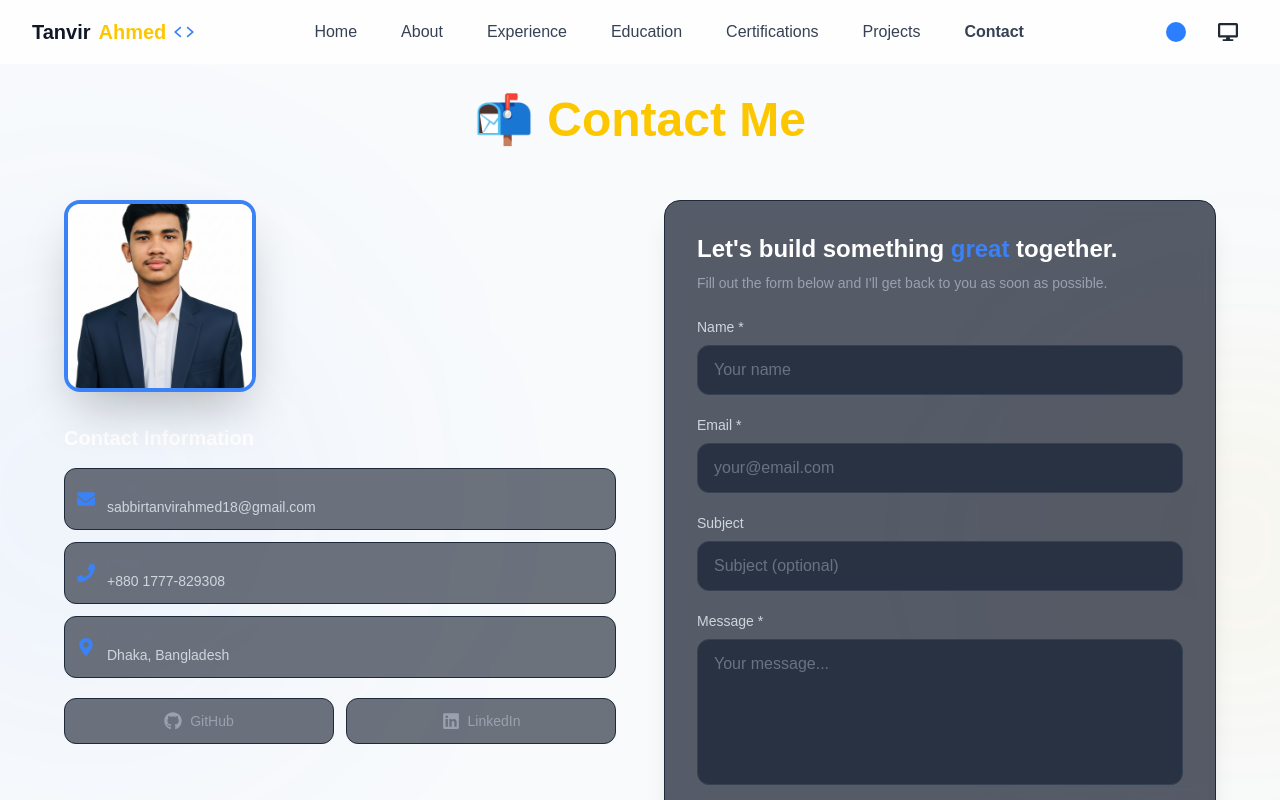
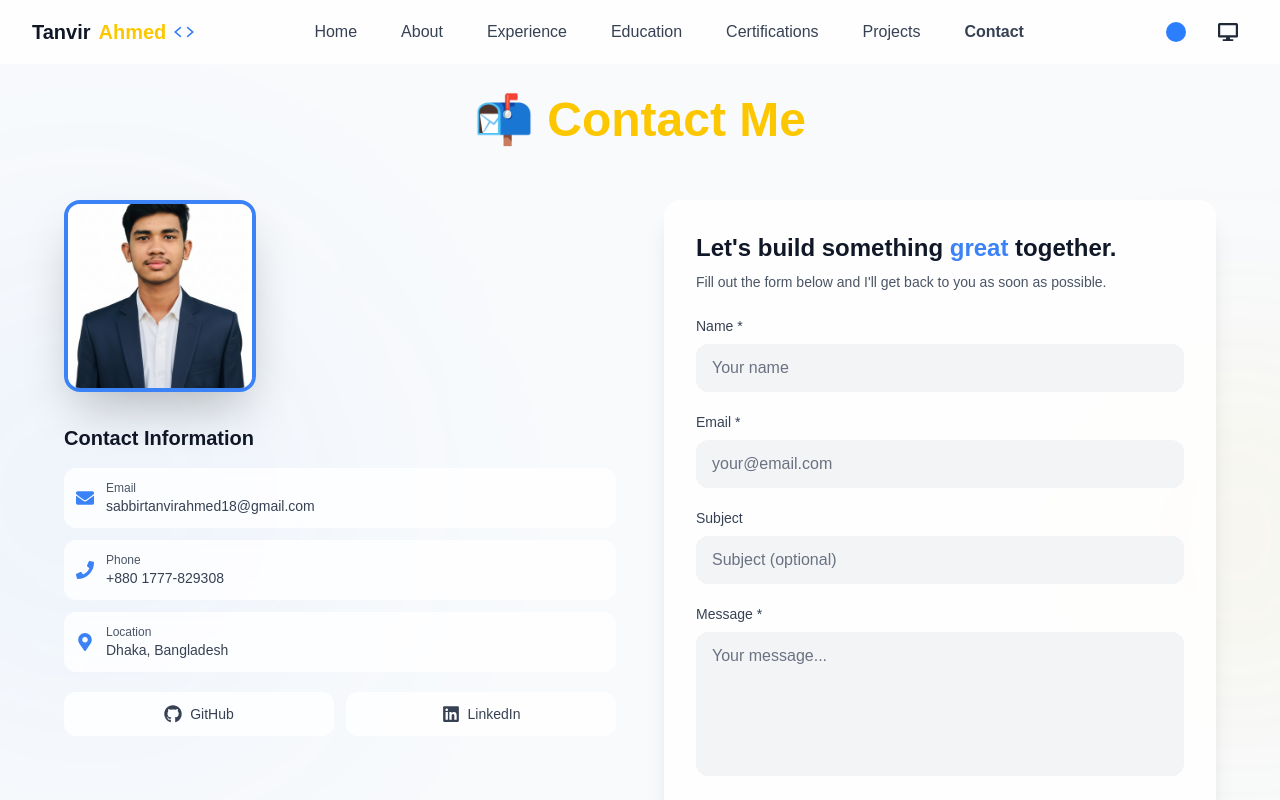
Before and after one commit to sabbirtanvir13/My-Protfolio, a React (Vite) app: page /contact in a window 1280 px wide. Built offline with nearby package versions, Linux system fonts and the light colour scheme.

Commit message:
Add light theme support to all sections

```diff
--- a/src/components/Footer.jsx
+++ b/src/components/Footer.jsx
@@ -2,7 +2,7 @@ import React from 'react';
 
 const Footer = () => {
     return (
-        <div className="p-4 text-center">
+        <div className="p-4 text-center dark:text-gray-300 text-gray-700">
       © 2025 MyPortfolio
 
         </div>
--- a/src/pages/ContactSection.jsx
+++ b/src/pages/ContactSection.jsx
@@ -162,36 +162,36 @@ const ContactSection = () => {
 
             {/* Contact Info */}
             <div className="space-y-4">
-              <h3 className="text-xl font-bold text-white">Contact Information</h3>
+              <h3 className="text-xl font-bold dark:text-white text-gray-900">Contact Information</h3>
 
               <div className="space-y-3">
                 <a
                   href="mailto:sabbirtanvirahmed18@gmail.com"
-                  className="flex items-center gap-3 p-3 bg-gray-900/60 border border-gray-800 hover:border-[var(--accent-color)]/50 rounded-xl transition-all duration-300 group"
+                  className="flex items-center gap-3 p-3 dark:bg-gray-900/60 bg-white/80 backdrop-blur-sm dark:border-gray-800 border-gray-200 hover:border-[var(--accent-color)]/50 rounded-xl transition-all duration-300 group"
                 >
                   <FaEnvelope className="text-[var(--accent-color)] text-lg" />
                   <div>
-                    <p className="text-xs text-gray-500">Email</p>
-                    <p className="text-sm text-gray-300 group-hover:text-white transition-colors">sabbirtanvirahmed18@gmail.com</p>
+                    <p className="text-xs dark:text-gray-500 text-gray-600">Email</p>
+                    <p className="text-sm dark:text-gray-300 text-gray-700 group-hover:text-[var(--accent-color)] transition-colors">sabbirtanvirahmed18@gmail.com</p>
                   </div>
                 </a>
 
                 <a
                   href="tel:+8801777829308"
-                  className="flex items-center gap-3 p-3 bg-gray-900/60 border border-gray-800 hover:border-[var(--accent-color)]/50 rounded-xl transition-all duration-300 group"
+                  className="flex items-center gap-3 p-3 dark:bg-gray-900/60 bg-white/80 backdrop-blur-sm dark:border-gray-800 border-gray-200 hover:border-[var(--accent-color)]/50 rounded-xl transition-all duration-300 group"
                 >
                   <FaPhone className="text-[var(--accent-color)] text-lg" />
                   <div>
-                    <p className="text-xs text-gray-500">Phone</p>
-                    <p className="text-sm text-gray-300 group-hover:text-white transition-colors">+880 1777-829308</p>
+                    <p className="text-xs dark:text-gray-500 text-gray-600">Phone</p>
+                    <p className="text-sm dark:text-gray-300 text-gray-700 group-hover:text-[var(--accent-color)] transition-colors">+880 1777-829308</p>
                   </div>
                 </a>
 
-                <div className="flex items-center gap-3 p-3 bg-gray-900/60 border border-gray-800 rounded-xl">
+                <div className="flex items-center gap-3 p-3 dark:bg-gray-900/60 bg-white/80 backdrop-blur-sm dark:border-gray-800 border-gray-200 rounded-xl">
                   <FaMapMarkerAlt className="text-[var(--accent-color)] text-lg" />
                   <div>
-                    <p className="text-xs text-gray-500">Location</p>
-                    <p className="text-sm text-gray-300">Dhaka, Bangladesh</p>
+                    <p className="text-xs dark:text-gray-500 text-gray-600">Location</p>
+                    <p className="text-sm dark:text-gray-300 text-gray-700">Dhaka, Bangladesh</p>
                   </div>
                 </div>
 
@@ -200,19 +200,19 @@ const ContactSection = () => {
                     href="https://github.com/sabbirtanvir13"
                     target="_blank"
                     rel="noopener noreferrer"
-                    className="flex-1 flex items-center justify-center gap-2 p-3 bg-gray-900/60 border border-gray-800 hover:border-[var(--accent-color)]/50 rounded-xl transition-all duration-300 group"
+                    className="flex-1 flex items-center justify-center gap-2 p-3 dark:bg-gray-900/60 bg-white/80 backdrop-blur-sm dark:border-gray-800 border-gray-200 hover:border-[var(--accent-color)]/50 rounded-xl transition-all duration-300 group"
                   >
-                    <FaGithub className="text-gray-400 group-hover:text-[var(--accent-color)] text-lg transition-colors" />
-                    <span className="text-sm text-gray-400 group-hover:text-white transition-colors">GitHub</span>
+                    <FaGithub className="dark:text-gray-400 text-gray-700 group-hover:text-[var(--accent-color)] text-lg transition-colors" />
+                    <span className="text-sm dark:text-gray-400 text-gray-700 group-hover:text-[var(--accent-color)] transition-colors">GitHub</span>
                   </a>
                   <a
                     href="https://www.linkedin.com/in/tanvir-ahmed-sabbir-413a68389/"
                     target="_blank"
                     rel="noopener noreferrer"
-                    className="flex-1 flex items-center justify-center gap-2 p-3 bg-gray-900/60 border border-gray-800 hover:border-[var(--accent-color)]/50 rounded-xl transition-all duration-300 group"
+                    className="flex-1 flex items-center justify-center gap-2 p-3 dark:bg-gray-900/60 bg-white/80 backdrop-blur-sm dark:border-gray-800 border-gray-200 hover:border-[var(--accent-color)]/50 rounded-xl transition-all duration-300 group"
                   >
-                    <FaLinkedin className="text-gray-400 group-hover:text-[var(--accent-color)] text-lg transition-colors" />
-                    <span className="text-sm text-gray-400 group-hover:text-white transition-colors">LinkedIn</span>
+                    <FaLinkedin className="dark:text-gray-400 text-gray-700 group-hover:text-[var(--accent-color)] text-lg transition-colors" />
+                    <span className="text-sm dark:text-gray-400 text-gray-700 group-hover:text-[var(--accent-color)] transition-colors">LinkedIn</span>
                   </a>
                 </div>
               </div>
@@ -226,60 +226,60 @@ const ContactSection = () => {
             viewport={{ once: true }}
             transition={{ duration: 0.8 }}
           >
-            <div className="bg-gray-900/70 backdrop-blur-sm border border-gray-800 hover:border-[var(--accent-color)]/30 rounded-2xl p-6 md:p-8 shadow-xl transition-all duration-500">
-              <h3 className="text-2xl font-bold text-white mb-2">
+            <div className="dark:bg-gray-900/70 bg-white/80 backdrop-blur-sm dark:border-gray-800 border-gray-200 hover:border-[var(--accent-color)]/30 rounded-2xl p-6 md:p-8 shadow-xl transition-all duration-500">
+              <h3 className="text-2xl font-bold dark:text-white text-gray-900 mb-2">
                 Let's build something <span className="text-[var(--accent-color)]">great</span> together.
               </h3>
-              <p className="text-gray-400 text-sm mb-6">
+              <p className="dark:text-gray-400 text-gray-600 text-sm mb-6">
                 Fill out the form below and I'll get back to you as soon as possible.
               </p>
 
               <form onSubmit={handleSubmit} className="space-y-5">
                 <div>
-                  <label className="block text-sm font-medium text-gray-300 mb-2">Name *</label>
+                  <label className="block text-sm font-medium dark:text-gray-300 text-gray-700 mb-2">Name *</label>
                   <input
                     type="text"
                     name="name"
                     value={formData.name}
                     onChange={handleChange}
                     placeholder="Your name"
-                    className="w-full px-4 py-3 bg-gray-800/80 border border-gray-700 rounded-xl text-white placeholder-gray-500 focus:outline-none focus:border-[var(--accent-color)] focus:ring-1 focus:ring-[var(--accent-color)] transition-all duration-300"
+                    className="w-full px-4 py-3 dark:bg-gray-800/80 bg-gray-100 dark:border-gray-700 border-gray-300 rounded-xl dark:text-white text-gray-900 placeholder-gray-500 focus:outline-none focus:border-[var(--accent-color)] focus:ring-1 focus:ring-[var(--accent-color)] transition-all duration-300"
                   />
                 </div>
 
                 <div>
-                  <label className="block text-sm font-medium text-gray-300 mb-2">Email *</label>
+                  <label className="block text-sm font-medium dark:text-gray-300 text-gray-700 mb-2">Email *</label>
                   <input
                     type="email"
                     name="email"
                     value={formData.email}
                     onChange={handleChange}
                     placeholder="your@email.com"
-                    className="w-full px-4 py-3 bg-gray-800/80 border border-gray-700 rounded-xl text-white placeholder-gray-500 focus:outline-none focus:border-[var(--accent-color)] focus:ring-1 focus:ring-[var(--accent-color)] transition-all duration-300"
+                    className="w-full px-4 py-3 dark:bg-gray-800/80 bg-gray-100 dark:border-gray-700 border-gray-300 rounded-xl dark:text-white text-gray-900 placeholder-gray-500 focus:outline-none focus:border-[var(--accent-color)] focus:ring-1 focus:ring-[var(--accent-color)] transition-all duration-300"
                   />
                 </div>
 
                 <div>
-                  <label className="block text-sm font-medium text-gray-300 mb-2">Subject</label>
+                  <label className="block text-sm font-medium dark:text-gray-300 text-gray-700 mb-2">Subject</label>
                   <input
                     type="text"
                     name="subject"
                     value={formData.subject}
                     onChange={handleChange}
                     placeholder="Subject (optional)"
-                    className="w-full px-4 py-3 bg-gray-800/80 border border-gray-700 rounded-xl text-white placeholder-gray-500 focus:outline-none focus:border-[var(--accent-color)] focus:ring-1 focus:ring-[var(--accent-color)] transition-all duration-300"
+                    className="w-full px-4 py-3 dark:bg-gray-800/80 bg-gray-100 dark:border-gray-700 border-gray-300 rounded-xl dark:text-white text-gray-900 placeholder-gray-500 focus:outline-none focus:border-[var(--accent-color)] focus:ring-1 focus:ring-[var(--accent-color)] transition-all duration-300"
                   />
                 </div>
 
                 <div>
-                  <label className="block text-sm font-medium text-gray-300 mb-2">Message *</label>
+                  <label className="block text-sm font-medium dark:text-gray-300 text-gray-700 mb-2">Message *</label>
                   <textarea
                     name="message"
                     value={formData.message}
                     onChange={handleChange}
                     placeholder="Your message..."
                     rows="5"
-                    className="w-full px-4 py-3 bg-gray-800/80 border border-gray-700 rounded-xl text-white placeholder-gray-500 focus:outline-none focus:border-[var(--accent-color)] focus:ring-1 focus:ring-[var(--accent-color)] transition-all duration-300 resize-none"
+                    className="w-full px-4 py-3 dark:bg-gray-800/80 bg-gray-100 dark:border-gray-700 border-gray-300 rounded-xl dark:text-white text-gray-900 placeholder-gray-500 focus:outline-none focus:border-[var(--accent-color)] focus:ring-1 focus:ring-[var(--accent-color)] transition-all duration-300 resize-none"
                   ></textarea>
                 </div>
 
@@ -314,7 +314,7 @@ const ContactSection = () => {
             className="fixed bottom-6 right-6 z-50 max-w-sm"
           >
             <div
-              className={`bg-gray-900/95 backdrop-blur-md border ${
+              className={`dark:bg-gray-900/95 bg-white/95 backdrop-blur-md border ${
                 notification.type === "success" ? "border-green-500/50" : "border-red-500/50"
               } rounded-2xl p-5 shadow-2xl`}
             >
@@ -328,11 +328,11 @@ const ContactSection = () => {
                   >
                     {notification.title}
                   </h4>
-                  <p className="text-gray-300 text-sm leading-relaxed">{notification.message}</p>
+                  <p className="dark:text-gray-300 text-gray-700 text-sm leading-relaxed">{notification.message}</p>
                 </div>
                 <button
                   onClick={() => setNotification(null)}
-                  className="flex-shrink-0 text-gray-500 hover:text-white transition-colors"
+                  className="flex-shrink-0 dark:text-gray-500 text-gray-600 hover:text-gray-900 dark:hover:text-white transition-colors"
                 >
                   <FaTimes className="text-lg" />
                 </button>
```
Also changed, not shown: src/components/CertificationsSection.jsx (+4 -4 lines), src/components/EducationSection.jsx (+12 -12 lines), src/components/ExperienceSection.jsx (+8 -8 lines), src/components/SkillsSections.jsx (+10 -10 lines).
